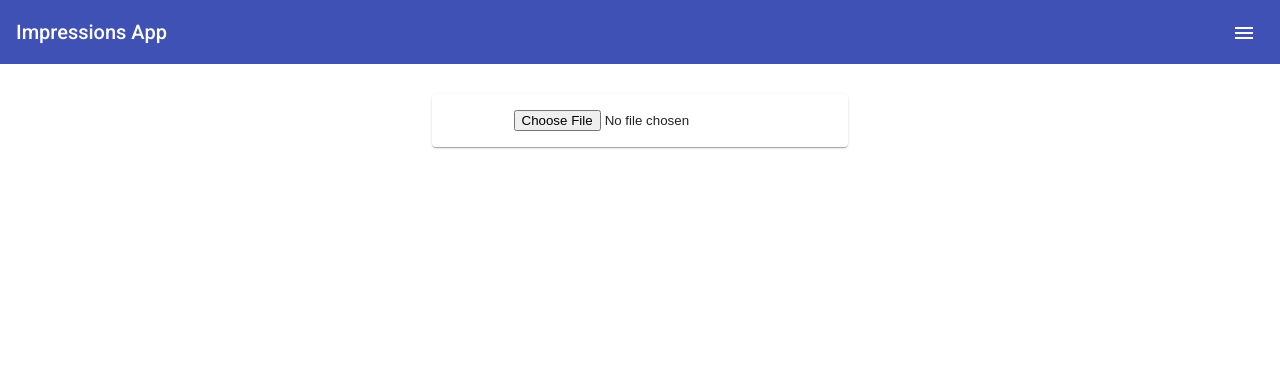
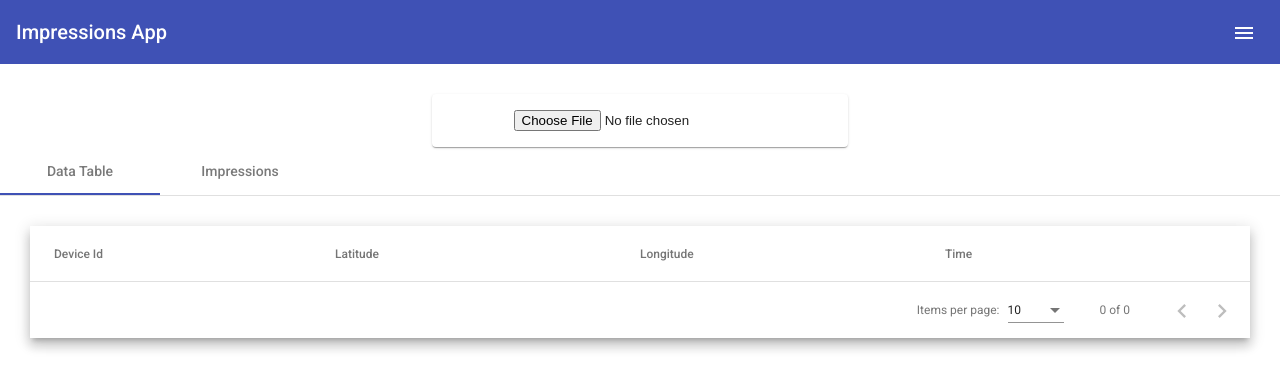
Before and after one commit to aydinmaz/angular-Impressions, an Angular app: page / in a window 1280 px wide. Shown: the top 390 px of the page. Built offline with nearby package versions, Linux system fonts and the light colour scheme.

Commit message:
created table to show data of excel

```diff
--- a/src/app/components/home/home/home.component.css
+++ b/src/app/components/home/home/home.component.css
@@ -4,3 +4,20 @@ mat-card {
   margin-top: 30px;
   text-align: center;
 }
+
+td,
+th {
+  width: 25%;
+}
+
+tr:nth-child(even) {
+  background-color: #efefef;
+}
+
+.full-width {
+  width: 100%;
+}
+
+.data-table {
+  margin: 30px 30px 30px 30px;
+}
--- a/src/app/components/home/home/home.component.html
+++ b/src/app/components/home/home/home.component.html
@@ -2,3 +2,40 @@
     <input type="file" style="display: inline-block;" (change)="uploadedFile($event)"
         matTooltip="select excel file to show data" placeholder="Upload file" accept=".csv">
 </mat-card>
+
+<mat-tab-group mat-align-tabs="start">
+    <mat-tab label="Data Table">
+        <div class="mat-elevation-z8 data-table">
+            <table mat-table [dataSource]="dataSource" class="full-width">
+
+                <ng-container matColumnDef="id">
+                    <th mat-header-cell *matHeaderCellDef>Device Id </th>
+                    <td mat-cell *matCellDef="let element">{{ element.device_id }}</td>
+                </ng-container>
+
+                <ng-container matColumnDef="lat">
+                    <th mat-header-cell *matHeaderCellDef> Latitude </th>
+                    <td mat-cell *matCellDef="let element">{{ element.lat }}</td>
+                </ng-container>
+
+                <ng-container matColumnDef="lang">
+                    <th mat-header-cell *matHeaderCellDef> Longitude </th>
+                    <td mat-cell *matCellDef="let element">{{ element.lng }}</td>
+                </ng-container>
+
+                <ng-container matColumnDef="time">
+                    <th mat-header-cell *matHeaderCellDef> Time </th>
+                    <td mat-cell *matCellDef="let element">{{ element.timestamp | date: "M/d/y, h:mm a"}}</td>
+                </ng-container>
+
+                <tr mat-header-row *matHeaderRowDef="displayedColumns"></tr>
+                <tr mat-row *matRowDef="let row; columns: displayedColumns;"></tr>
+
+            </table>
+            <mat-paginator [pageSizeOptions]="[10,15,25,100]" aria-label="Select page of users"></mat-paginator>
+        </div>
+    </mat-tab>
+    <mat-tab label="Impressions">
+        Impressions
+    </mat-tab>
+</mat-tab-group>
--- a/src/app/components/home/home/home.component.ts
+++ b/src/app/components/home/home/home.component.ts
@@ -1,4 +1,6 @@
-import { Component, OnInit } from '@angular/core';
+import { AfterViewInit, Component, OnInit, ViewChild } from '@angular/core';
+import { MatPaginator } from '@angular/material/paginator';
+import { MatTableDataSource } from '@angular/material/table';
 import { ImpressionService } from 'src/app/_services/impression.service';
 
 
@@ -14,11 +16,23 @@ export interface DeviceData {
   templateUrl: './home.component.html',
   styleUrls: ['./home.component.css'],
 })
-export class HomeComponent implements OnInit {
-  data = [];
+export class HomeComponent implements OnInit, AfterViewInit {
+
+  data: DeviceData[] = [];
+  dataSource = new MatTableDataSource<DeviceData>();
+  displayedColumns: string[] = ['id', 'lat', 'lang', 'time'];
+
+  @ViewChild(MatPaginator) paginator: MatPaginator | undefined;
+
   constructor(private service: ImpressionService) {}
 
   ngOnInit(): void {}
+
+
+  ngAfterViewInit(): void {
+    this.dataSource.paginator = this.paginator || null;
+  }
+
 
   uploadedFile = (event: any) => {
     const target: DataTransfer = event.target as DataTransfer;
@@ -26,6 +40,7 @@ export class HomeComponent implements OnInit {
     reader.onload = (e: any) => {
       const bstr: string = e.target.result;
       this.data = this.service.uploadedFile(bstr);
+      this.dataSource.data = this.data;
       console.log('data', this.data);
     };
     reader.readAsBinaryString(target.files[0]);
```
